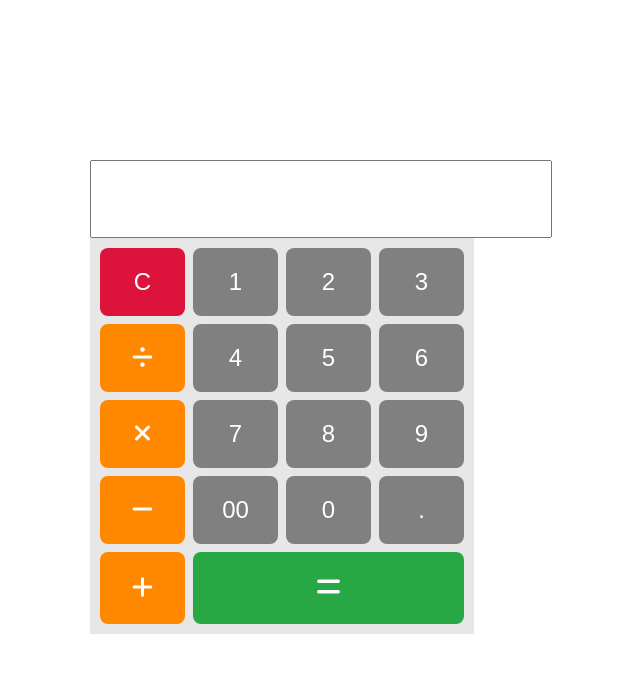
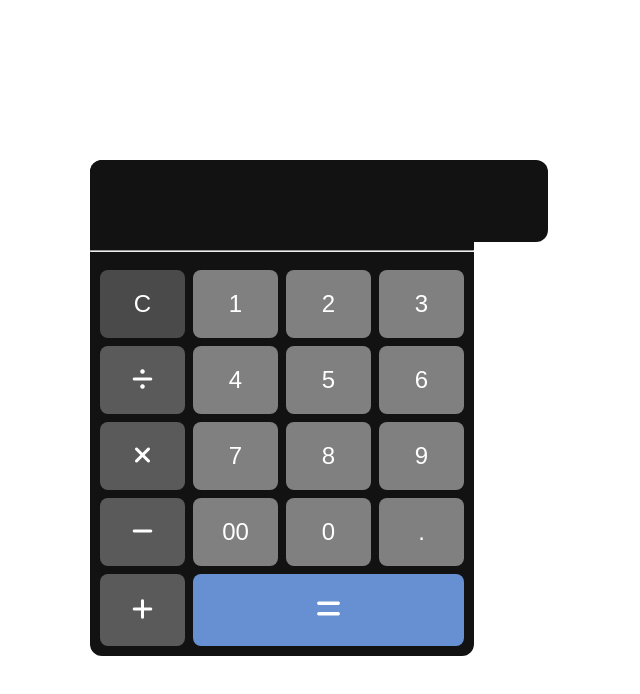
Before and after one commit to Elcand/simple-calculate, a plain HTML site: page index.html in a window 1280 px wide. Shown: the whole page, without its empty margins (358-998 px from the left). Drawn offline with Linux system fonts and the light colour scheme.

Commit message:
Update UI

```diff
--- a/index.html
+++ b/index.html
@@ -13,6 +13,7 @@
 <body>
     <div class="container">
         <input id="display" readonly />
+        <hr>
         <div id="calculate">
             <button class="hapus">C</button>
             <button class="number">1</button>
@@ -37,7 +38,6 @@
 
             <button class="btn-total"><i class="fas fa-equals"></i></button>
         </div>
-
     </div>
 </body>
 <script src="script.js"></script>
--- a/style.css
+++ b/style.css
@@ -6,18 +6,21 @@ body {
 .container {
   justify-content: center;
   margin: 10rem 35% auto 35%;
-  padding: 10px 30px auto 30px;
+  padding: 10px 40px auto 40px;
   text-align: center;
-  background-color: rgb(231, 231, 231);
+  background-color: rgb(18, 18, 18);
+  border-radius: 12px;
 }
 
 #display {
-  height: 4.5rem;
+  background-color: rgb(18, 18, 18);
+  height: 5rem;
   width: 28.4rem;
+  border-radius: 12px;
+  border: none;
 }
 
 #calculate {
-  background-color: #e7e7e7;
   display: grid;
   grid-template-columns: repeat(4, 1fr);
   gap: 8px;
@@ -42,17 +45,17 @@ button {
 .btn-kali,
 .btn-kurang,
 .btn-tambah {
-  background-color: rgb(255, 136, 0);
+  background-color: rgb(90, 90, 90);
 }
 
 .btn-total {
-  background-color: #28a745;
+  background-color: rgb(103, 144, 210);
   grid-column: span 3;
   font-size: 28px;
 }
 
 .hapus {
-  background-color: crimson;
+  background-color: rgb(74, 74, 74);
   color: white;
 }
 
```
